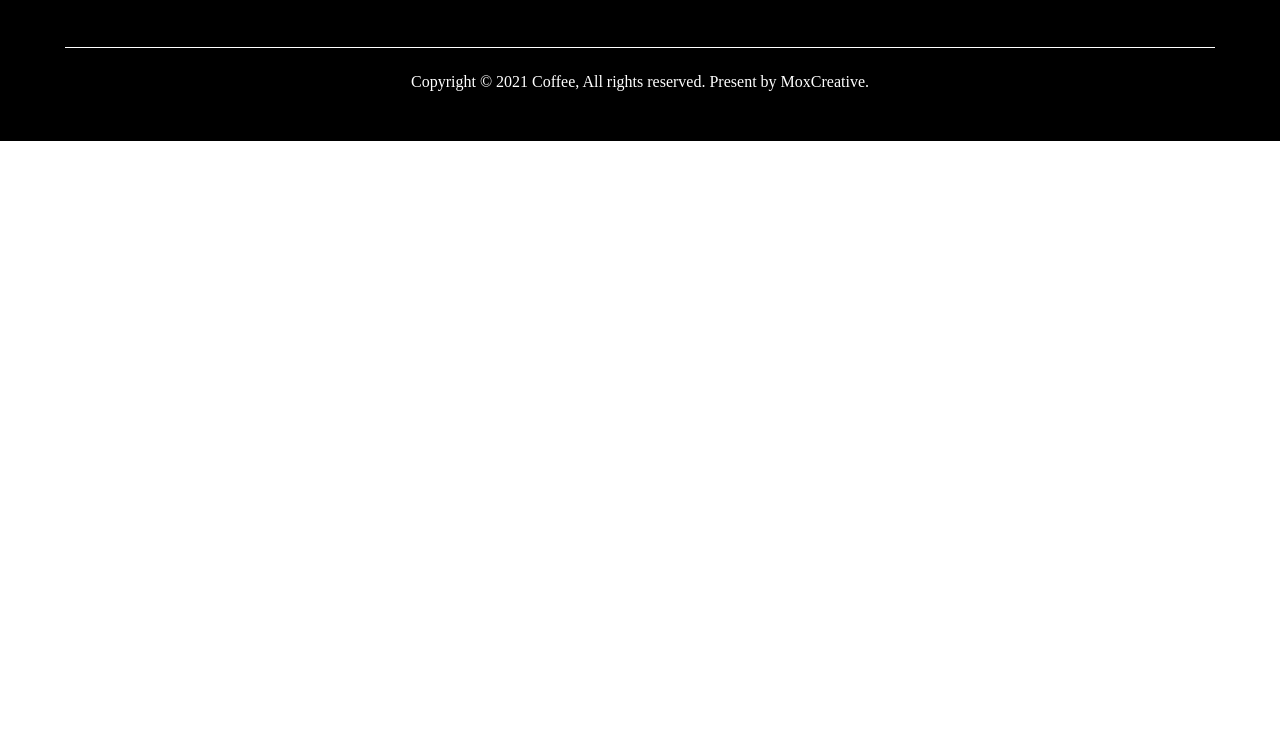
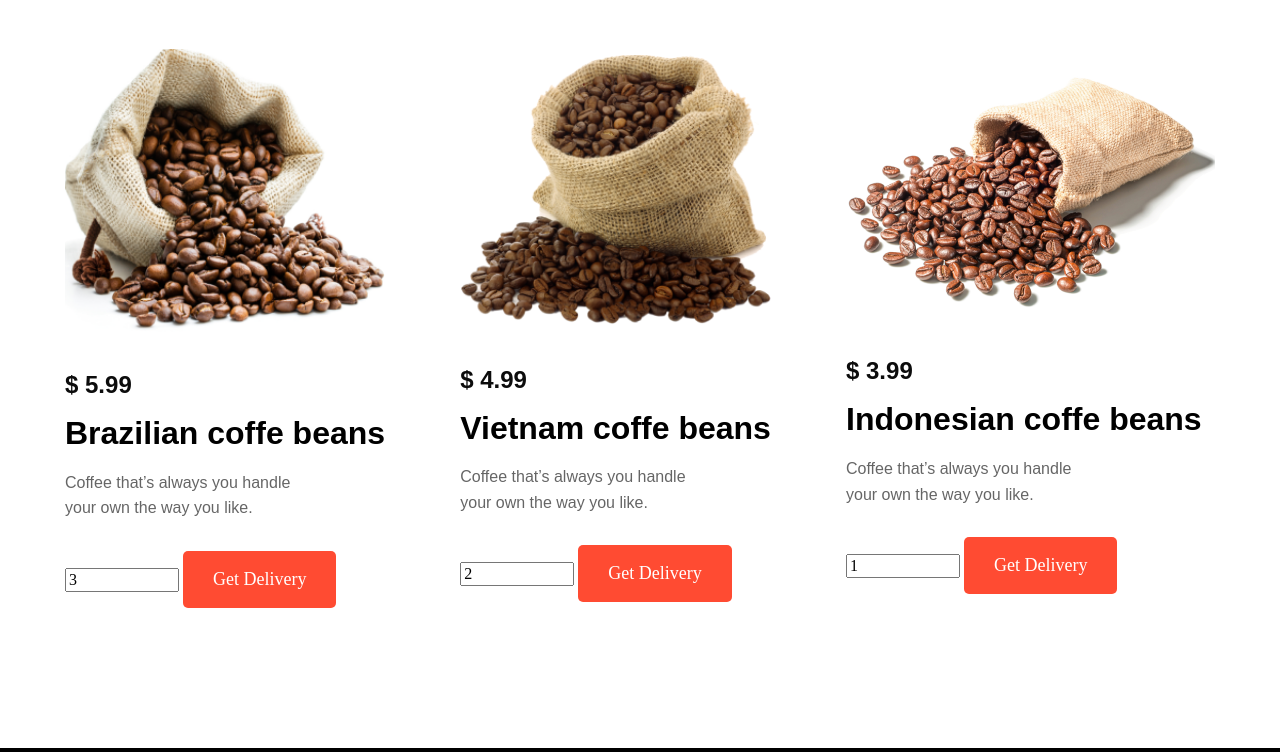
Before and after one commit to DimaKosyk/Coffee, a website: page #src/index.html in a window 1280 px wide. Shown: the part 908-1660 px from the top of the page. Before the commit the page ends 1049 px from the top, so only its background shows below. Drawn offline with nearby package versions, Linux system fonts and the light colour scheme; files that its build step writes are made by us from their sources; a web font is replaced by a local one.

Commit message:
added product section(not full)

```diff
--- /dev/null
+++ b/#src/_product.html
@@ -0,0 +1,58 @@
+<section class="product">
+  <div class="container">
+    <div class="product__inner">
+      <h2 class="product__title title">
+        That is Our Best Offer
+      </h2>
+      <p class="product__subtitle subtitle">
+        A coffee shop will help you to tell the a udience what your business.
+      </p>
+      <div class="product__items">
+        <div class="product__item">
+          <img class="product__item-img" src="img/product/product-1.png" alt="product image">
+          <span class="product__item-price">$ 5.99</span>
+          <h3 class="product__item-name">
+            Brazilian coffe beans
+          </h3>
+          <p class="product__item-descr">
+            Coffee that’s always you handle your own the way you like.
+          </p>
+          <form class="product__item-form" action="#">
+            <input class="product__item-num" type="number" value="3" min="1">
+            <button class="product__item-btn" type="submit">Get Delivery</button>
+          </form>
+        </div>
+
+        <div class="product__item">
+          <img class="product__item-img" src="img/product/product-2.png" alt="product image">
+          <span class="product__item-price">$ 4.99</span>
+          <h3 class="product__item-name">
+            Vietnam coffe beans
+          </h3>
+          <p class="product__item-descr">
+            Coffee that’s always you handle your own the way you like.
+          </p>
+          <form class="product__item-form" action="#">
+            <input class="product__item-num" type="number" value="2" min="1">
+            <button class="product__item-btn" type="submit">Get Delivery</button>
+          </form>
+        </div>
+
+        <div class="product__item">
+          <img class="product__item-img" src="img/product/product-3.png" alt="product image">
+          <span class="product__item-price">$ 3.99</span>
+          <h3 class="product__item-name">
+            Indonesian coffe beans
+          </h3>
+          <p class="product__item-descr">
+            Coffee that’s always you handle your own the way you like.
+          </p>
+          <form class="product__item-form" action="#">
+            <input class="product__item-num" type="number" value="1" min="1">
+            <button class="product__item-btn" type="submit">Get Delivery</button>
+          </form>
+        </div>
+      </div>
+    </div>
+  </div>
+</section>
--- a/#src/index.html
+++ b/#src/index.html
@@ -15,6 +15,8 @@
 
   <main class="main">
 
+    @@include('./_product.html')
+
 
   </main>
 
--- a/#src/scss/_global.scss
+++ b/#src/scss/_global.scss
@@ -20,3 +20,18 @@ body{
   margin: 0 auto;
   padding: 0 15px;
 }
+
+.title{
+  @extend %josefin-600;
+  font-size: 43px;
+  line-height: 130%;
+  color: #000;
+}
+
+.subtitle{
+  @extend %open-400;
+  font-size: 18px;
+  line-height: 160%;
+  color: #000;
+  opacity: 0.7;
+}
--- a/#src/scss/style.scss
+++ b/#src/scss/style.scss
@@ -172,3 +172,61 @@
     border-top: 1px solid #fff;
   }
 }
+
+.product{
+  padding: 140px 0;
+  &__title{
+    margin-bottom: 20px;
+  }
+  &__subtitle{
+    margin-bottom: 60px;
+  }
+  &__items{
+    display: flex;
+    justify-content: space-between;
+    align-items: center;
+  }
+  &__item{
+    display: flex;
+    flex-direction: column;
+    max-width: 370px;
+  }
+  &__item-img{
+    margin-bottom: 35px;
+  }
+  &__item-price{
+    font-size: 24px;
+    line-height: 150%;
+    color: #0c0c0c;
+    @extend %josefin-700;
+    margin-bottom: 10px;
+  }
+  &__item-name{
+    font-size: 32px;
+    line-height: 130%;
+    color: #000;
+    @extend %josefin-600;
+    margin-bottom: 15px;
+  }
+  &__item-descr{
+    max-width: 257px;
+    font-size: 16px;
+    line-height: 160%;
+    color: #000;
+    opacity: 0.6;
+    @extend %open-400;
+    margin-bottom: 30px;
+  }
+  &__item-num{
+    max-width: 114px;
+  }
+  &__item-btn{
+    padding: 15px 30px;
+    background-color: #FF4B32;
+    border-radius: 5px;
+    border: none;
+    font-size: 18px;
+    line-height: 150%;
+    color: #fff;
+  }
+}
```
Also changed, not shown: #src/img/product/product-1.png (added), #src/img/product/product-2.png (added), #src/img/product/product-3.png (added).
